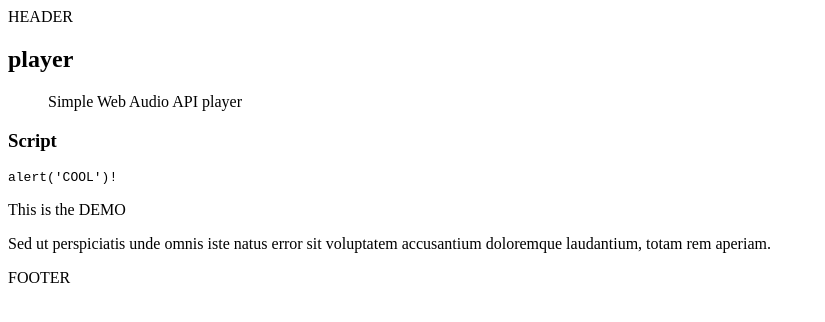
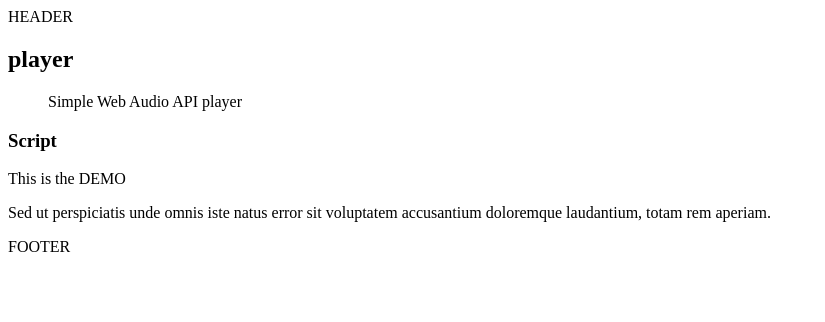
Before and after one commit to nums/ghpagetest, a plain HTML site: page index.html in a window 1280 px wide. Shown: the whole page, without its empty margins (0-825 px from the left). Drawn offline with Linux system fonts and the light colour scheme.

Commit message:
Update 2014-06-25T16:45:04.374Z

```diff
--- a/index.html
+++ b/index.html
@@ -6,8 +6,12 @@
 <p>Simple Web Audio API player</p>
 </blockquote>
 <h3 id="script">Script</h3>
-<pre><code class="lang-js">alert(&#39;COOL&#39;)!
-</code></pre>
+<script>
+alert('COOL');
+</script>
+
+
+
 <p>This is the DEMO</p>
 <p>Sed ut perspiciatis unde omnis iste natus error sit voluptatem
 accusantium doloremque laudantium, totam rem aperiam.</p>
```
